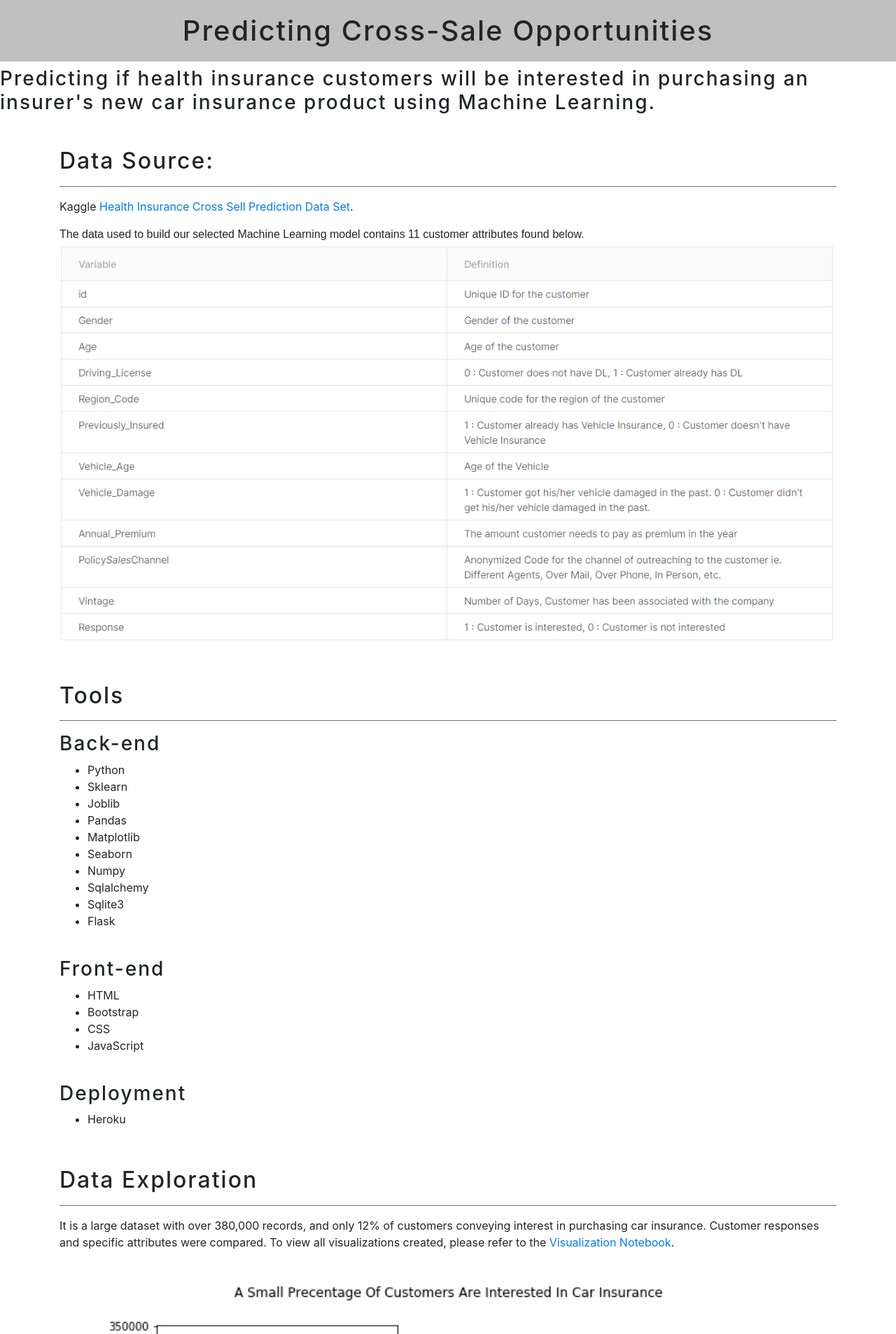
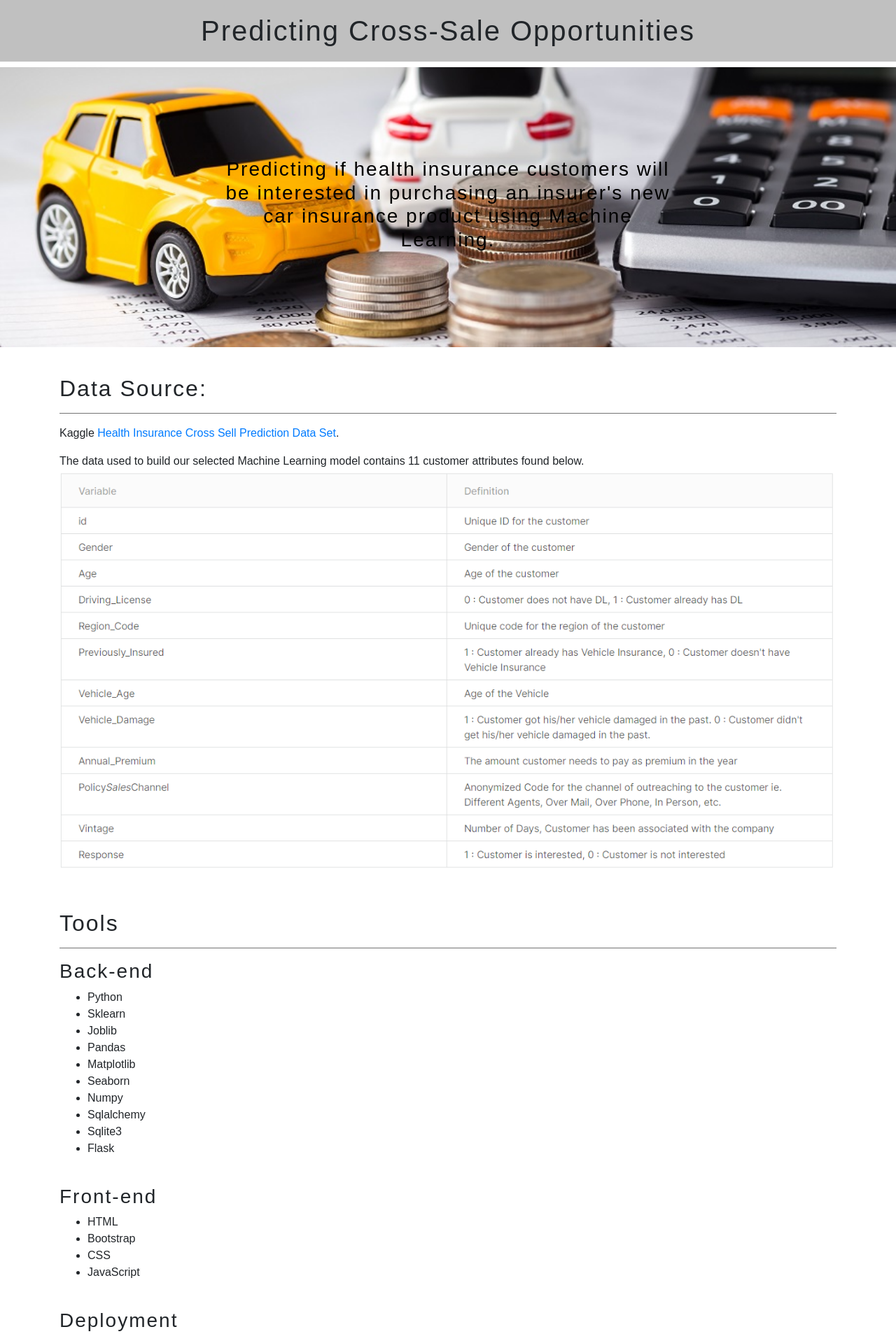
Before and after one commit to szerpa17/cross-sell-predictions, a Flask app: page / in a window 1280 px wide. Shown: the top 1906 px of the page at 70% size. Run offline with Flask 2, Linux system fonts and the light colour scheme; data that the repository does not hold is empty; some libraries are stand-ins or nearby versions.

Commit message:
added hero image and text

```diff
--- a/static/css/style.css
+++ b/static/css/style.css
@@ -1,4 +1,33 @@
-/* Hero Image and Text Style */
+body, html {
+    height: 100%;
+    margin: 0;
+    font-family: Arial, Helvetica, sans-serif;
+  }
+  /* Hero Image and Text Style */
+/* The hero image */
+.hero-image {
+    /* Use "linear-gradient" to add a darken background effect to the image (photographer.jpg). This will make the text easier to read */
+    background-image: url("../images/coins_resized.jpg");
+
+    /* Set a specific height */
+    height: 50%;
+
+    /* Position and center the image to scale nicely on all screens */
+    background-position: center;
+    background-repeat: no-repeat;
+    background-size: cover;
+    position: relative;
+  }
+
+  /* Place text in the middle of the image */
+  .hero-text {
+    text-align: center;
+    position: absolute;
+    top: 50%;
+    left: 50%;
+    transform: translate(-50%, -50%);
+    color:black;
+  }
 
 /* Overall Page Style */
 h1 {
--- a/templates/layout.html
+++ b/templates/layout.html
@@ -21,6 +21,8 @@
     {% block navbar %}
     {% include "modules/navbar.html" %}
     {% endblock navbar %}
+
+    <h1>Predicting Cross-Sale Opportunities</h1>
 
     <!-- Header -->
     {% block h_header %}
--- a/templates/modules/h_header.html
+++ b/templates/modules/h_header.html
@@ -2,7 +2,6 @@
 
 <div class="hero-image">
   <div class="hero-text">
-    <h1>Predicting Cross-Sale Opportunities</h1>
     <h3>Predicting if health insurance customers will be interested in purchasing an insurer's new car insurance product
       using Machine Learning.</h3>
     <!-- <button></button> -->
```
